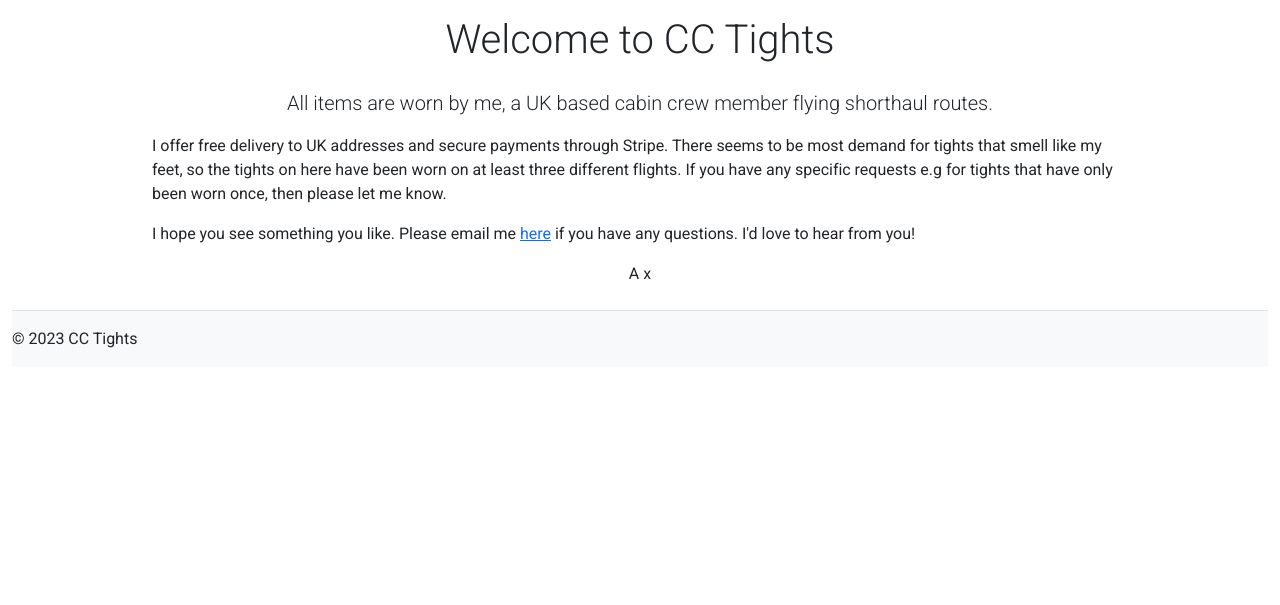
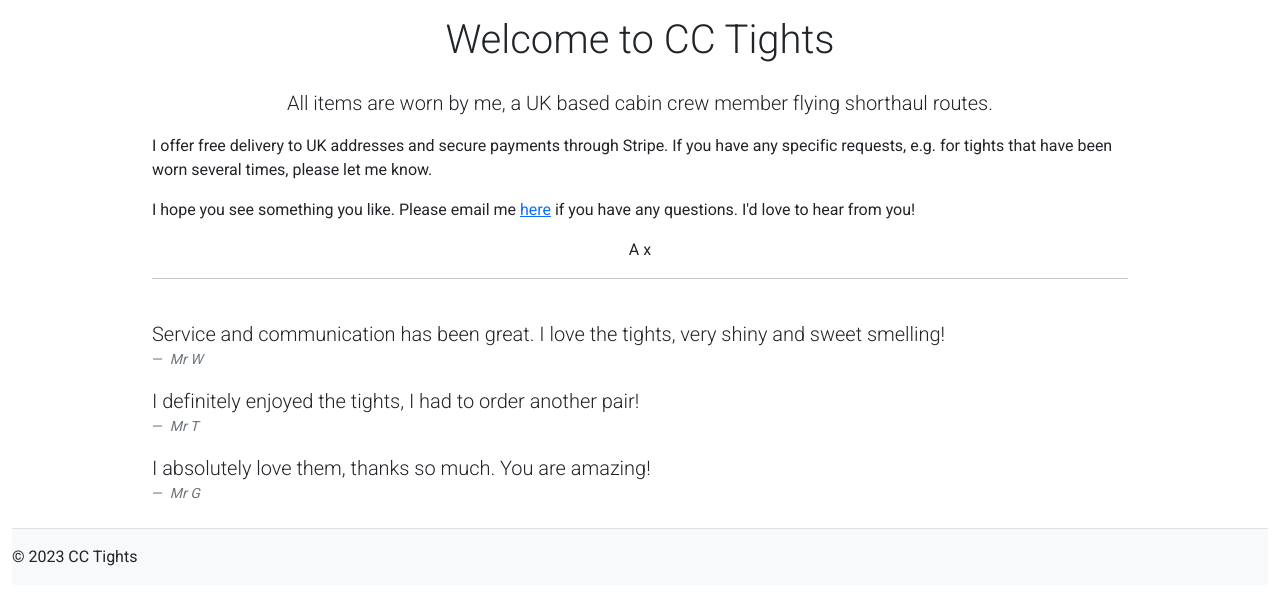
Before and after one commit to billhurt/neonlorry, a Django app: page /about/ in a window 1280 px wide. Shown: the part 76-681 px from the top of the page. Run offline with Django 4.2, Linux system fonts and the light colour scheme; some libraries are stand-ins or nearby versions.

Commit message:
Update about.html

```diff
--- a/templates/store/about.html
+++ b/templates/store/about.html
@@ -3,8 +3,34 @@
 <div class="container">
     <h1 class="fw-light text-center py-3">Welcome to CC Tights</h1>
     <p class="lead text-center">All items are worn by me, a UK based cabin crew member flying shorthaul routes.</p>
-    <p>I offer free delivery to UK addresses and secure payments through Stripe. There seems to be most demand for tights that smell like my feet, so the tights on here have been worn on at least three different flights. If you have any specific requests e.g for tights that have only been worn once, then please let me know. </p>
+    <p>I offer free delivery to UK addresses and secure payments through Stripe. If you have any specific requests, e.g. for tights that have been worn several times, please let me know. </p>
     <p>I hope you see something you like. Please email me <a href="mailto:info@cctights.co.uk">here</a> if you have any questions. I'd love to hear from you!</p>
     <p class="text-center">A x</p>
+    <hr>
+    <br>
+    <figure class="text-start">
+        <blockquote class="lead">
+          <p>Service and communication has been great. I love the tights, very shiny and sweet smelling!</p>
+        </blockquote>
+        <figcaption class="blockquote-footer">
+          <cite title="Source Title">Mr W</cite>
+        </figcaption>
+      </figure>
+    <figure class="text-start">
+        <blockquote class="lead">
+          <p>I definitely enjoyed the tights, I had to order another pair!</p>
+        </blockquote>
+        <figcaption class="blockquote-footer">
+          <cite title="Source Title">Mr T</cite>
+        </figcaption>
+      </figure>
+    <figure class="text-start">
+        <blockquote class="lead">
+          <p>I absolutely love them, thanks so much. You are amazing!</p>
+        </blockquote>
+        <figcaption class="blockquote-footer">
+          <cite title="Source Title">Mr G</cite>
+        </figcaption>
+      </figure>
 </div>
 {% endblock %}
```
